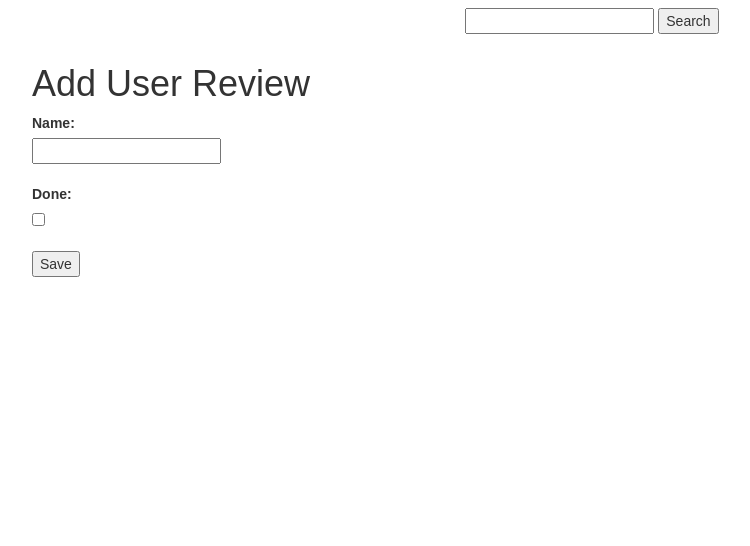
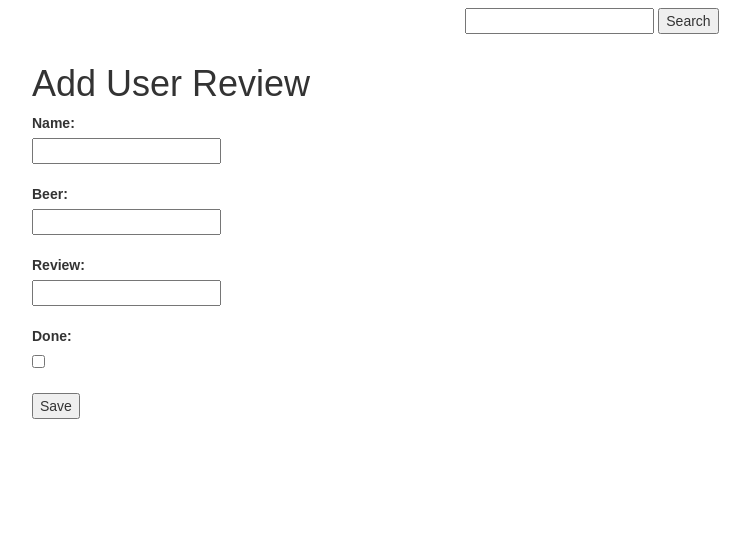
Before and after one commit to RobSimons1/ms4-ecommerce, a Django app: page /user_ratings/add in a window 1280 px wide. Shown: the part 146-692 px from the top of the page, without its empty margins (53-803 px from the left). Run offline with Django 3.2, Linux system fonts and the light colour scheme; some libraries are stand-ins or nearby versions.

Commit message:
extra fields added to add review panel that post to backend

```diff
--- a/ecommerce/settings.py
+++ b/ecommerce/settings.py
@@ -11,7 +11,7 @@ https://docs.djangoproject.com/en/1.11/ref/settings/
 """
 
 import os
-# import env
+import env
 import dj_database_url
 
 # Build paths inside the project like this: os.path.join(BASE_DIR, ...)
--- a/user_ratings/forms.py
+++ b/user_ratings/forms.py
@@ -4,4 +4,4 @@ from .models import Item
 class ItemForm(forms.ModelForm):
     class Meta:
         model = Item
-        fields = ('name', 'done')
+        fields = ('name', 'beer', 'review', 'done')
--- a/user_ratings/models.py
+++ b/user_ratings/models.py
@@ -5,6 +5,8 @@ from django.db import models
 class Item(models.Model):
 
     name = models.CharField(max_length=200, blank=False)
+    beer = models.CharField(max_length=500, default='', blank=False)
+    review = models.CharField(max_length=2000, default='', blank=False)
     done = models.BooleanField(blank=False, default=False)
 
     def __str__(self):
--- a/user_ratings/templates/user_ratings.html
+++ b/user_ratings/templates/user_ratings.html
@@ -14,6 +14,12 @@
             <label for="id_name">Name:</label><br>
             <input type="text" id="id_name" name="name" /><br>
             <br>
+            <label for="id_beer">Beer:</label><br>
+            <input type="text" id="id_beer" name="beer" /><br>
+            <br>
+            <label for="id_review">Review:</label><br>
+            <input type="text" id="id_review" name="review" /><br>
+            <br>
             <label for="id_done">Done:</label><br>
             <input type="checkbox" id="id_done" name="done" /><br>
             <br>
--- a/user_ratings/templates/user_reviews.html
+++ b/user_ratings/templates/user_reviews.html
@@ -15,6 +15,8 @@
                 <td><strike>{{ item.name }}</strike></td>
                 {% else %}
                 <td>{{ item.name }}</td>
+                <td>{{ item.beer }}</td>
+                <td>{{ item.review }}</td>
                 {% endif %}
             </tr>
             {% empty %}
--- a/user_ratings/views.py
+++ b/user_ratings/views.py
@@ -12,10 +12,13 @@ def get_review_list(request):
 
 def create_an_item(request):
     if request.method == "POST":
-        new_item = Item()
-        new_item.name = request.POST.get('name')
-        new_item.done = 'done' in request.POST
-        new_item.save()
+        new_item = ItemForm(request.POST) # post the new_item to the ItemForm
+        if new_item.is_valid():
+            new_item.instance.name = request.POST.get('name') # instance passes keyword argument to the model whose relations will be edited in the formset
+            new_item.instance.beer = request.POST.get('beer')
+            new_item.instance.review = request.POST.get('review')
+            new_item.instance.done = 'done' in request.POST
+            new_item.save()
         messages.success(request, 'Thankyou for your review')
 
         return redirect(get_review_list)
```
Also changed, not shown: user_ratings/migrations/0002_auto_20200718_0823.py (added).
